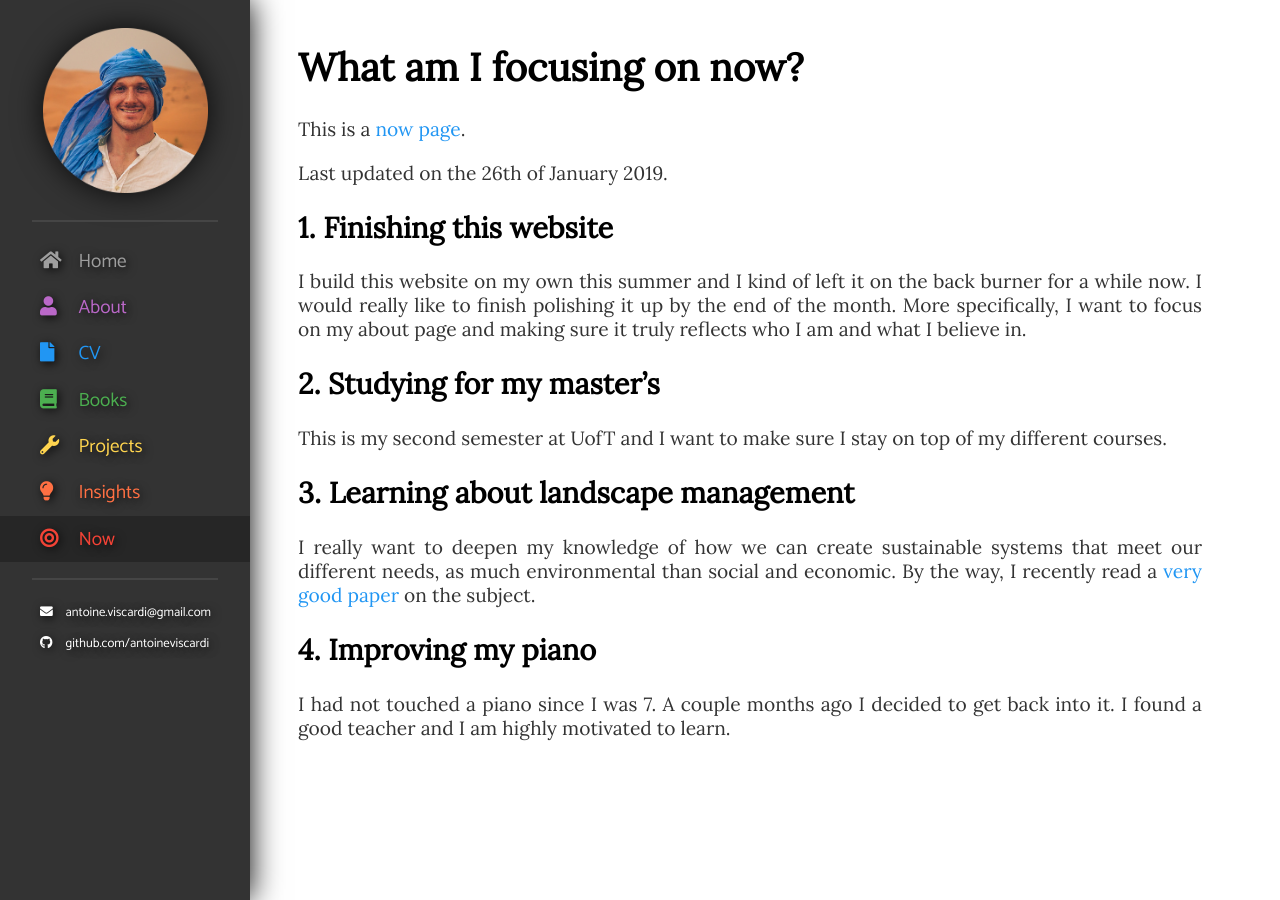
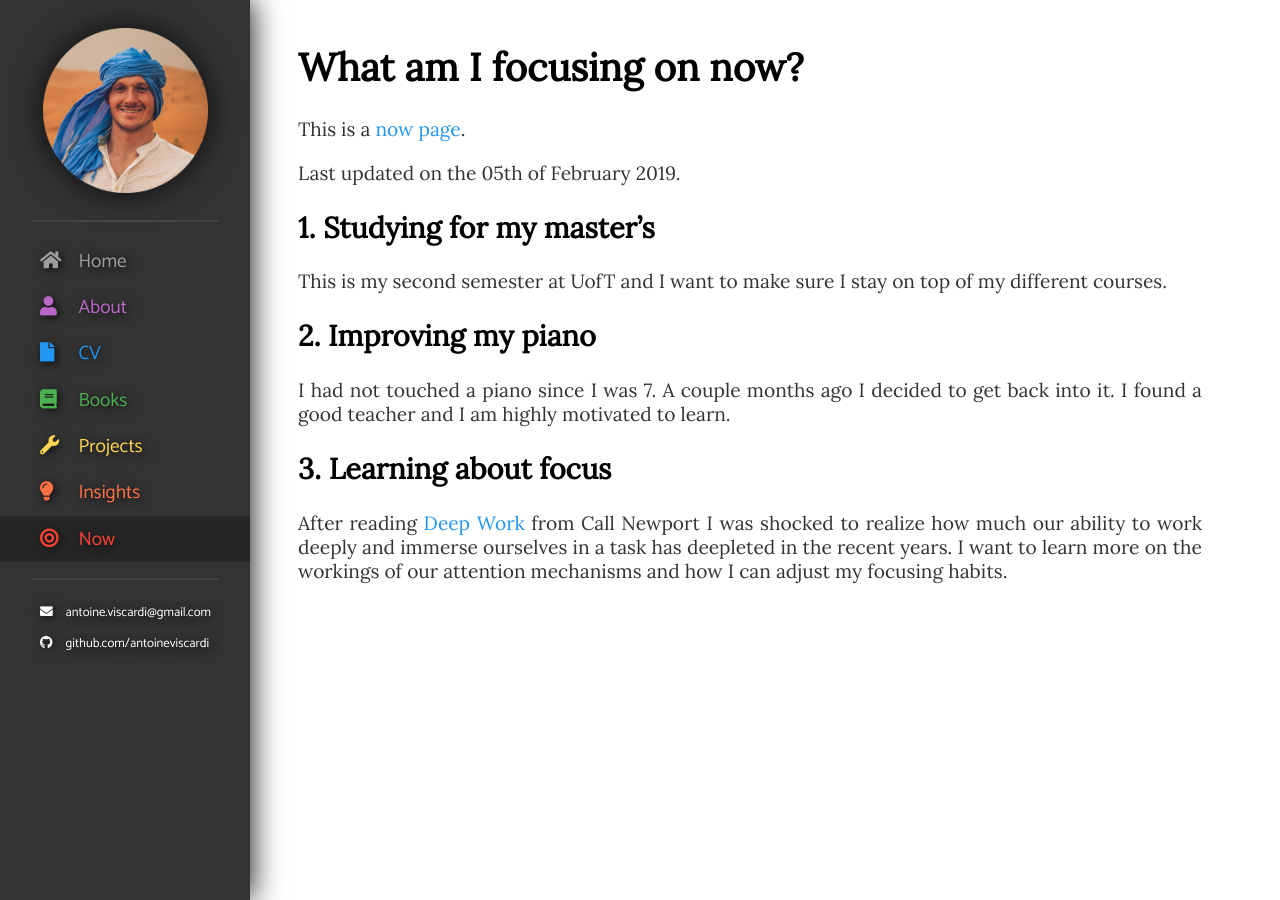
Before and after one commit to Madibam/antoineviscardi.github.io, a Jekyll site: the page built from now/index.md, in a window 1280 px wide. Built offline with Jekyll 4.4.1, drawn with Linux system fonts in a browser that asks for light colours; nearby versions of some CDN libraries.

Commit message:
updated now page

```diff
--- a/now/index.md
+++ b/now/index.md
@@ -5,18 +5,15 @@ title: What am I focusing on now?
 
 # {{ page.title }}
 
-This is a [now page](https://nownownow.com/about){:target="_blank"}.
+This is a [now page](https://nownownow.com/about){:target="\_blank"}.
 
-Last updated on the 26th of January 2019.
+Last updated on the 05th of February 2019.
 
-## 1. Finishing this website
-I build this website on my own this summer and I kind of left it on the back burner for a while now. I would really like to finish polishing it up by the end of the month. More specifically, I want to focus on my about page and making sure it truly reflects who I am and what I believe in.
-
-## 2. Studying for my master's
+## 1. Studying for my master's
 This is my second semester at UofT and I want to make sure I stay on top of my different courses.
 
-## 3. Learning about landscape management
-I really want to deepen my knowledge of how we can create sustainable systems that meet our different needs, as much environmental than social and economic. By the way, I recently read a [very good paper](https://www.pnas.org/content/110/21/8349){:target="_blank"} on the subject.
+## 2. Improving my piano
+I had not touched a piano since I was 7. A couple months ago I decided to get back into it. I found a good teacher and I am highly motivated to learn.
 
-## 4. Improving my piano
-I had not touched a piano since I was 7. A couple months ago I decided to get back into it. I found a good teacher and I am highly motivated to learn.
+## 3. Learning about focus
+After reading [Deep Work](https://www.amazon.ca/dp/1455586692/ref=cm_sw_em_r_mt_dp_U_n6IwCbZ4Z2HP9){:target="\_blank"} from Call Newport I was shocked to realize how much our ability to work deeply and immerse ourselves in a task has deepleted in the recent years. I want to learn more on the workings of our attention mechanisms and how I can adjust my focusing habits.
```
Also changed, not shown: now/2019_01_26_index.md (added, +22 -0 lines).
